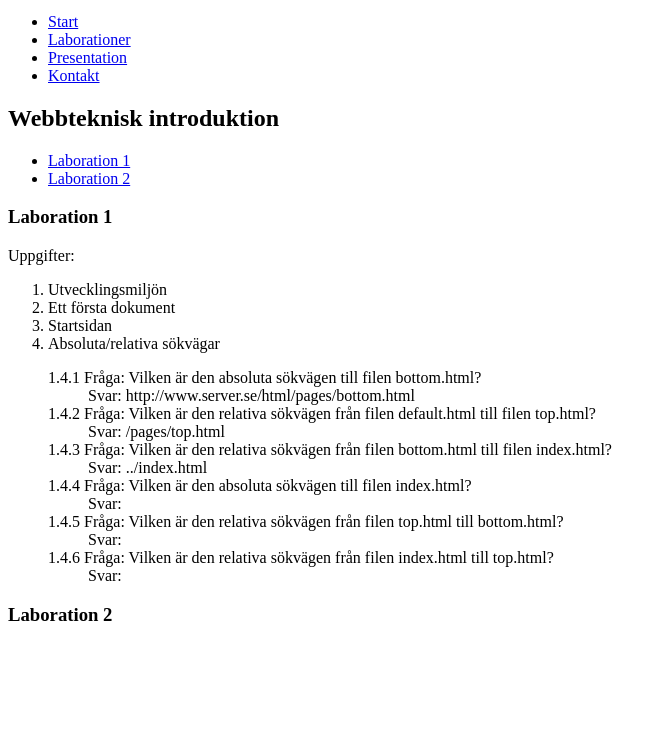
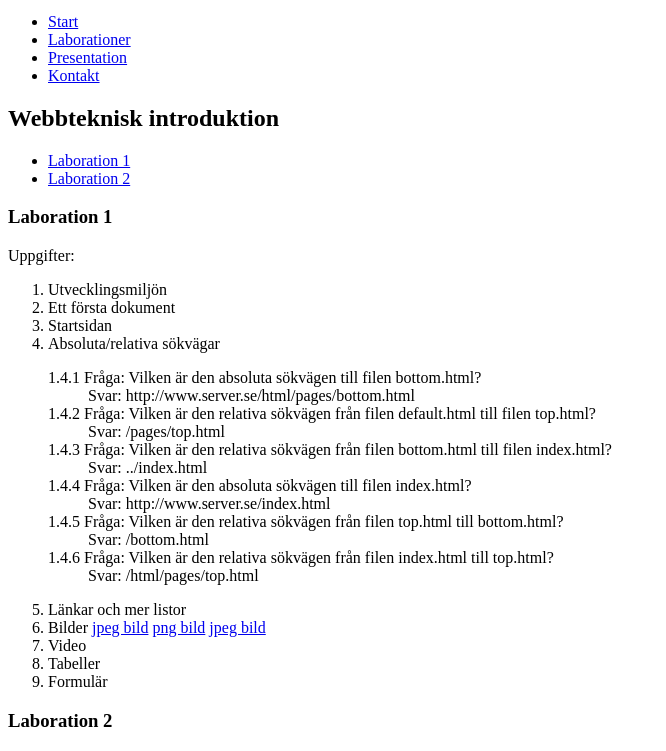
Before and after one commit to jt222ii/1ik415-jt222ii-laborationer, a plain HTML site: page pages/laborationer.html in a window 1280 px wide. Shown: the part 101-852 px from the top of the page, without its empty margins (0-666 px from the left). Before the commit the page ends 800 px from the top, so only its background shows below. Drawn offline with Linux system fonts and the light colour scheme.

Commit message:
added pictures and started 1.6

```diff
--- a/pages/laborationer.html
+++ b/pages/laborationer.html
@@ -16,10 +16,10 @@
     <h2>Webbteknisk introduktion</h2>
     <ul>
         <!--här ska det vara en lista med länkar till laborationerna-->
-       <li> <A HREF="#laboration1">Laboration 1</A></li>
-       <li> <A HREF="#laboration2">Laboration 2</A></li>
+       <li> <a href="#laboration1">Laboration 1</a></li>
+       <li> <a href="#laboration2">Laboration 2</a></li>
     </ul>
-    <A NAME="laboration1">
+    <a id="laboration1"></a>
     <h3>Laboration 1</h3>
     <p>Uppgifter:</p>
     <ol>
@@ -35,19 +35,24 @@
                 <dt>1.4.3 Fråga: Vilken är den relativa sökvägen från filen bottom.html till filen index.html?</dt>
                 <dd>Svar: ../index.html</dd>
                 <dt>1.4.4 Fråga: Vilken är den absoluta sökvägen till filen index.html?</dt>
-                <dd>Svar: </dd>
+                <dd>Svar: http://www.server.se/index.html</dd>
                 <dt>1.4.5 Fråga: Vilken är den relativa sökvägen från filen top.html till bottom.html?</dt>
-                <dd>Svar: </dd>
+                <dd>Svar: /bottom.html</dd>
                 <dt>1.4.6 Fråga: Vilken är den relativa sökvägen från filen index.html till top.html?</dt>
-                <dd>Svar: </dd>
+                <dd>Svar: /html/pages/top.html</dd>
             </dl>
         </li>
+        <li>Länkar och mer listor</li>
+        <li>Bilder
+            <a href="/pages/presentation.html#Selfie">jpeg bild</a>
+            <a href="/pics/Logga.png">png bild</a>
+            <a href="/pages/presentation.html#Selfie">jpeg bild</a>
+        </li>
+        <li>Video</li>
+        <li>Tabeller</li>
+        <li>Formulär</li>
     </ol>
-
-
-    <A NAME="laboration 2">
+    <a id="laboration2"></a>
     <h3>Laboration 2</h3>
-
-
     </body>
 </html>
```
Also changed, not shown: index.html (+1 -0 lines), pages/presentation.html (+2 -0 lines), pics/Logga.png (added), pics/Presentationsselfie.JPG (added).
